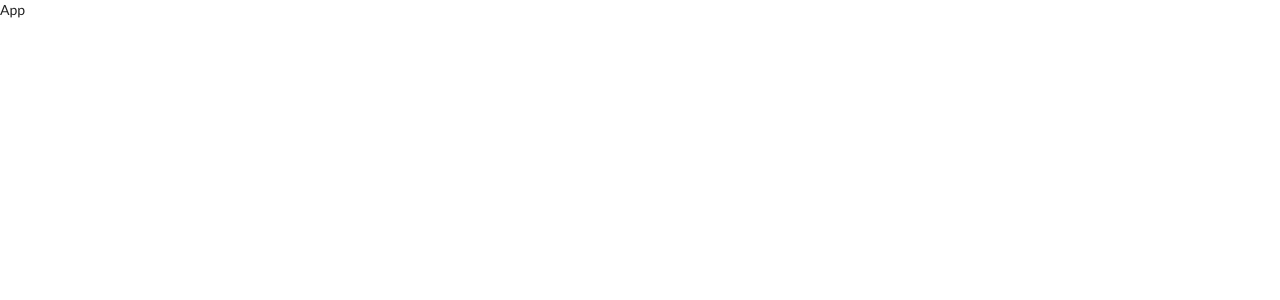
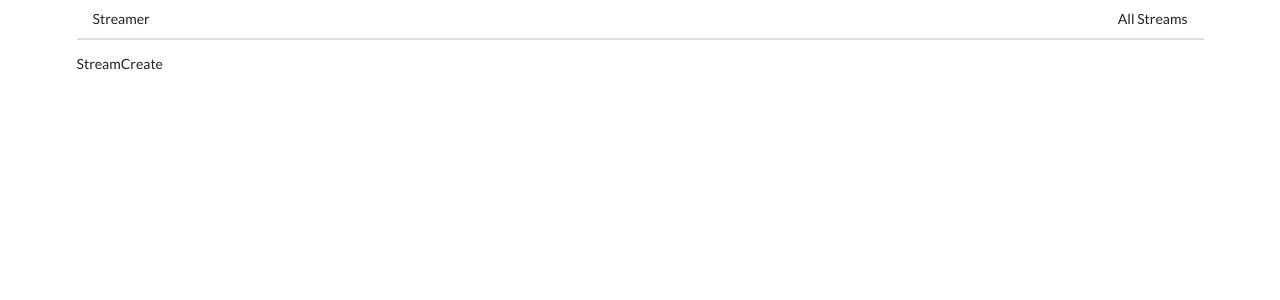
Before and after one commit to crhamiltonj/stream, a React (Create React App) app in the folder client/: page /new in a window 1280 px wide. Shown: the top 300 px of the page. Built offline with nearby package versions, Linux system fonts and the light colour scheme.

Commit message:
Added routes scaffolding and header component.

```diff
--- a/client/package.json
+++ b/client/package.json
@@ -5,6 +5,7 @@
   "dependencies": {
     "react": "^16.8.2",
     "react-dom": "^16.8.2",
+    "react-router-dom": "^4.3.1",
     "react-scripts": "2.1.5"
   },
   "scripts": {
--- a/client/src/components/App.js
+++ b/client/src/components/App.js
@@ -1,7 +1,27 @@
 import React from 'react';
+import {BrowserRouter, Route} from 'react-router-dom';
+import StreamCreate from './streams/StreamCreate';
+import StreamDelete from './streams/StreamDelete';
+import StreamEdit from './streams/StreamEdit';
+import StreamList from './streams/StreamList';
+import StreamShow from './streams/StreamShow';
+import Header from './Header';
 
 const App = () => {
-    return <div>App</div>
+    return (
+    <div className="ui container">
+        <BrowserRouter>
+            <div>
+                <Header />
+                <Route path="/" exact component={StreamList} />
+                <Route path="/new" component={StreamCreate} />
+                <Route path="/edit" component={StreamEdit} />
+                <Route path="/delete" component={StreamDelete} />
+                <Route path="/show" component={StreamShow} />
+            </div>
+        </BrowserRouter>
+    </div>
+    );
 };
 
 export default App;
--- /dev/null
+++ b/client/src/components/Header.js
@@ -0,0 +1,20 @@
+import React from 'react';
+import {Link} from 'react-router-dom';
+
+const Header = () => {
+    return (
+        <div className="ui secondary pointing menu">
+            <Link to="/" className="item">
+                Streamer
+            </Link>
+            <div className="right menu">
+                <Link to="/" className="item">
+                    All Streams
+                </Link>
+
+            </div>
+        </div>
+    )
+};
+
+export default Header;
--- /dev/null
+++ b/client/src/components/streams/StreamCreate.js
@@ -0,0 +1,7 @@
+import React from 'react';
+
+const StreamCreate = () => {
+    return <div>StreamCreate</div>;
+};
+
+export default StreamCreate;
--- /dev/null
+++ b/client/src/components/streams/StreamDelete.js
@@ -0,0 +1,7 @@
+import React from 'react';
+
+const StreamDelete = () => {
+    return <div>StreamDelete</div>;
+};
+
+export default StreamDelete;
--- /dev/null
+++ b/client/src/components/streams/StreamEdit.js
@@ -0,0 +1,7 @@
+import React from 'react';
+
+const StreamEdit = () => {
+    return <div>StreamEdit</div>;
+};
+
+export default StreamEdit;
--- /dev/null
+++ b/client/src/components/streams/StreamList.js
@@ -0,0 +1,7 @@
+import React from 'react';
+
+const StreamList = () => {
+    return <div>StreamList</div>;
+};
+
+export default StreamList;
--- /dev/null
+++ b/client/src/components/streams/StreamShow.js
@@ -0,0 +1,7 @@
+import React from 'react';
+
+const StreamShow = () => {
+    return <div>StreamShow</div>;
+};
+
+export default StreamShow;
```
Also changed, not shown: 2 other files (tests, documents, lock files or other folders).
